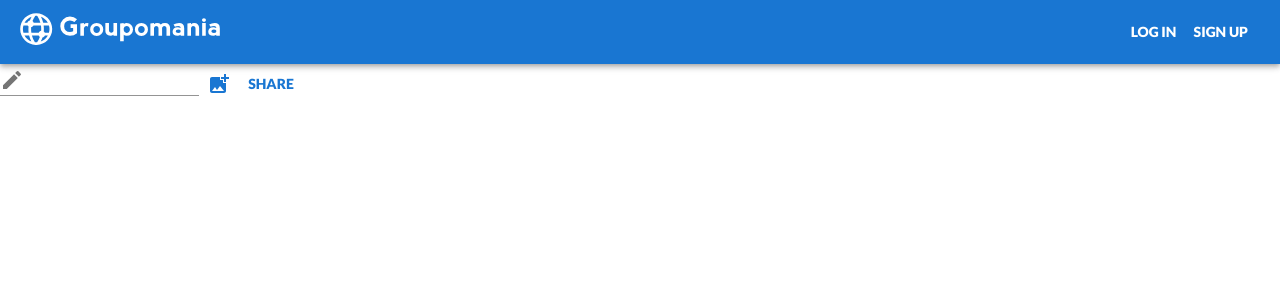
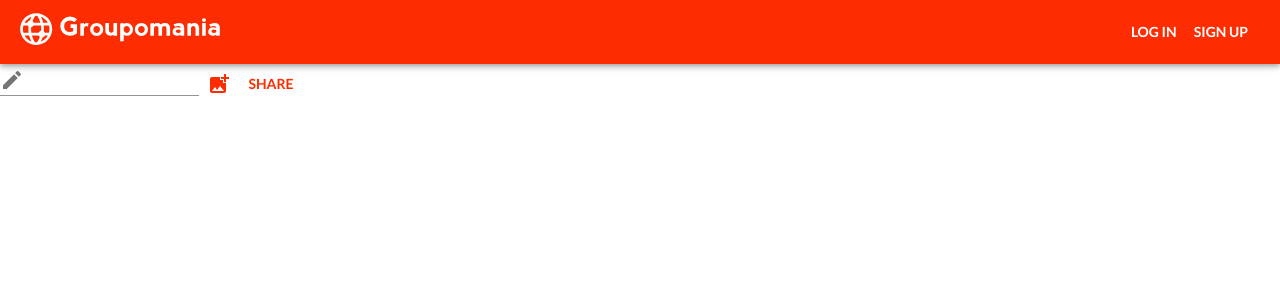
Before and after one commit to Solepsia/OpenClassrooms_P7-Groupomania, a React (Create React App) app in the folder frontend/: page /newPost in a window 1280 px wide. Shown: the top 300 px of the page. Built offline with nearby package versions, Linux system fonts and the light colour scheme.

Commit message:
Changed theme colors

```diff
--- a/frontend/src/components/appTheme.js
+++ b/frontend/src/components/appTheme.js
@@ -10,21 +10,21 @@ export let appTheme = createTheme({
             }
         }
     },
-    // palette: {
-    //     primary: {
-    //         main: '#FD2D01'
-    //     },
-    //     secondary: {
-    //         main: '#FFD7D7'
-    //     }
-    // },
+    palette: {
+        primary: {
+            main: '#FD2D01'
+        },
+        secondary: {
+            main: '#FFD7D7'
+        }
+    },
     typography: {
         fontFamily: 'Lato',
         body1: {
             fontWeight: 500
         },
         button: {
-            fontWeight: 1000
+            fontWeight: 600
         }
     }
 })
```
